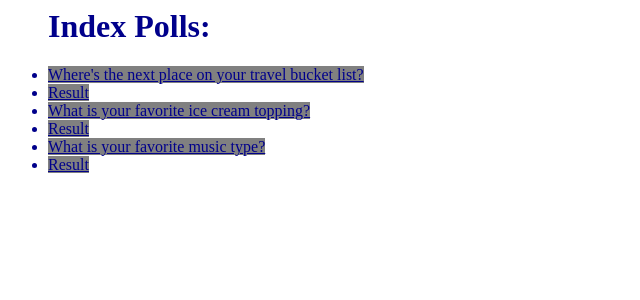
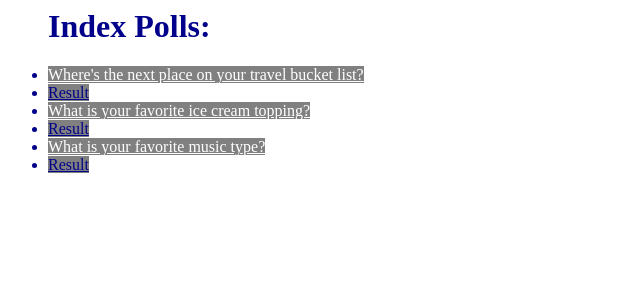
Before and after one commit to metaras/ku-polls, a Django app: page /polls/ in a window 1280 px wide. Shown: the top 300 px of the page, without its empty margins (0-640 px from the left). Run offline with Django 3.2, Linux system fonts and the light colour scheme; data comes from the database, SQL or seed files in the repository; both versions use the stored data as it was after the commit.

Commit message:
improve display

```diff
--- a/polls/templates/polls/index.html
+++ b/polls/templates/polls/index.html
@@ -18,7 +18,7 @@
 {% if latest_question_list %}
     <ul style="color: darkblue">
     {% for question in latest_question_list %}
-        <li><a style="color: darkblue" href="{% url 'polls:detail' question.id %}">{{ question.question_text }}</a></li>
+        <li><a style="color: white" href="{% url 'polls:detail' question.id %}">{{ question.question_text }}</a></li>
         <li><a style="color: darkblue" href="{% url 'polls:results' question.id %}">Result</a></li>
     {% endfor %}
     </ul>
--- a/polls/templates/polls/results.html
+++ b/polls/templates/polls/results.html
@@ -28,6 +28,5 @@
     </tbody>
 </table>
 
-
 <a href="{% url 'polls:detail' question.id %}">Vote again?</a>
 <input type="button" value="Back to list of Polls" onclick= "location.href = '{% url 'polls:index' %}'">
```
Also changed, not shown: db.sqlite3.
